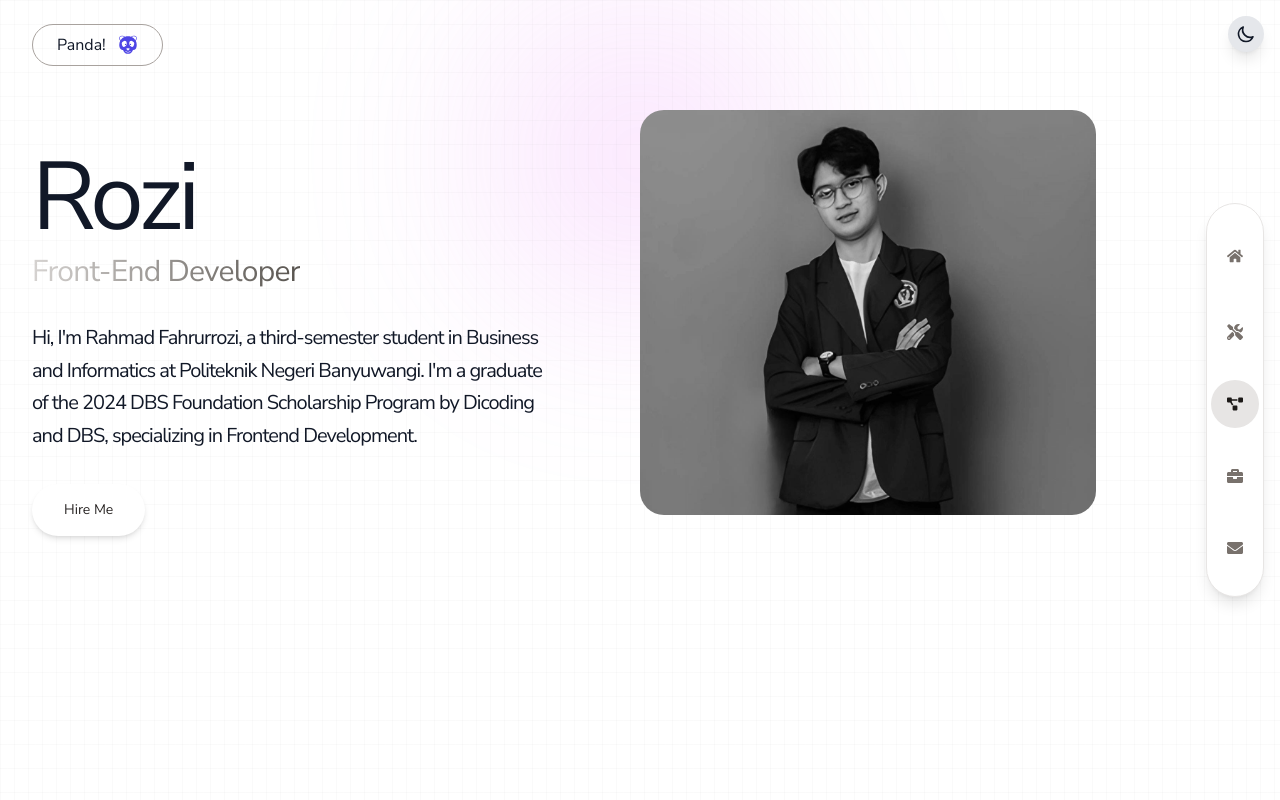
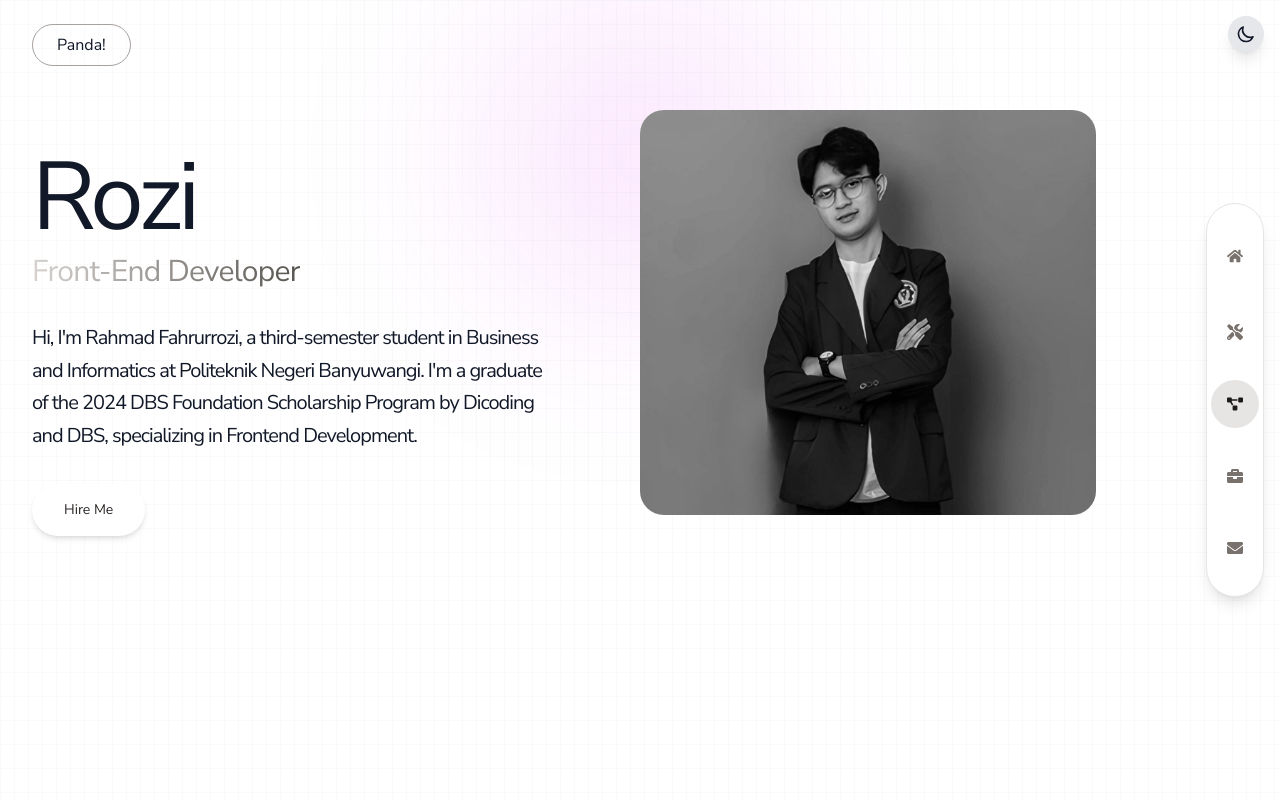
Before and after one commit to RahmadFahrurrozi/new-porto-rozi, a React (Vite) app: page / in a window 1280 px wide. Shown: the top 800 px of the page. Built offline with nearby package versions, Linux system fonts and the light colour scheme; the HTML template or start-up script is replaced by a standard one.

Commit message:
fixed lagi bismillah bisa deploy

```diff
--- a/src/App.jsx
+++ b/src/App.jsx
@@ -1,11 +1,12 @@
 import React, { useState, useEffect } from "react";
+import Header from "./components/Header";
 import Hero from "./components/Hero";
 import Skills from "./components/Skills";
 import Projects from "./components/Projects";
 import Experience from "./components/Experience";
 import Contact from "./components/Contact";
 import Sidebar from "./components/sidebar";
-import NavigationBar from "./components/navbar";
+
 
 
 const App = () => {
@@ -48,8 +49,7 @@ const App = () => {
       </div>
 
       <main className="container relative mx-auto px-8">
-        <NavigationBar isDarkMode={isDarkMode} />
-
+        <Header />
         {/* Control Buttons Group */}
         <div className="fixed z-20 top-4 right-4 ">
           {/* Dark Mode Toggle Button */}
--- a/src/components/Navbar.jsx
+++ b/src/components/Header.jsx
@@ -1,7 +1,4 @@
-import React from "react";
-import { GiPanda } from "react-icons/gi";
-
-const NavigationBar = () => {
+const Header = () => {
   return (
     <nav className="flex items-center justify-between py-6">
       <div className="flex flex-shrink-0 items-center">
@@ -10,10 +7,6 @@ const NavigationBar = () => {
             <p className="text-gray-900 dark:text-white transition-transform duration-300 hover:scale-105">
               Panda!
             </p>
-            <GiPanda
-              className="text-xl text-indigo-600 dark:text-yellow-400
-            "
-            />
           </div>
         </a>
       </div>
@@ -21,4 +14,4 @@ const NavigationBar = () => {
   );
 };
 
-export default NavigationBar;
+export default Header;
```
